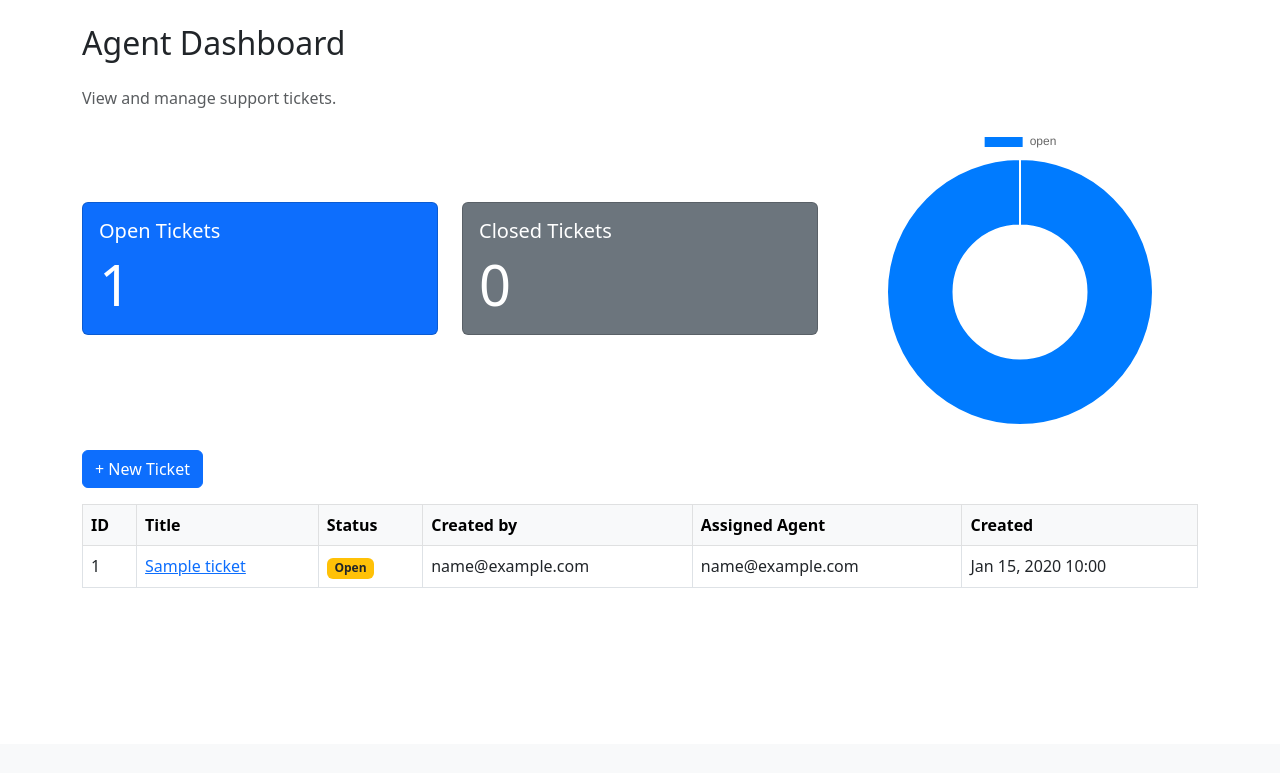
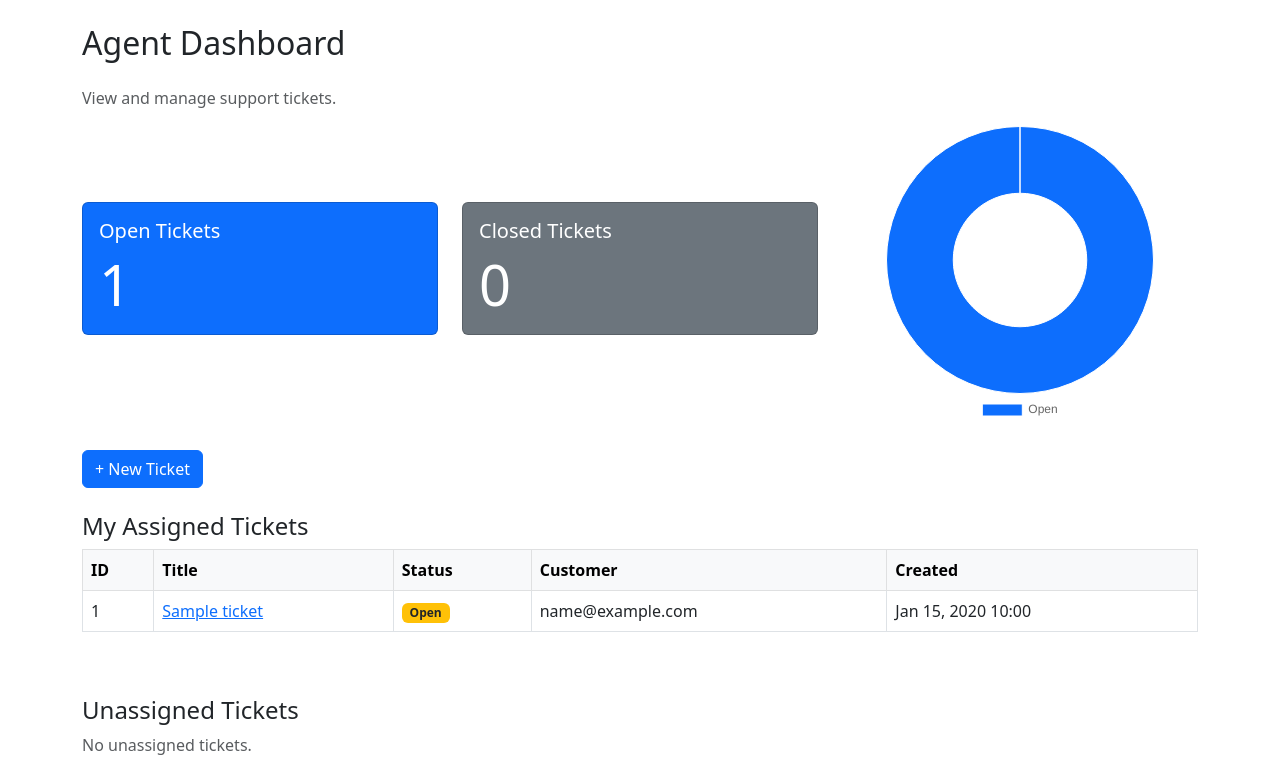
Before and after one commit to thrtn85/ticket-system, a Django app: page /tickets/ in a window 1280 px wide. Shown: the part 56-829 px from the top of the page. Before the commit the page ends 644 px from the top, so only its background shows below. Run offline with Django 5.2, Linux system fonts and the light colour scheme; a user stored in the database is signed in; tables that the repository leaves empty hold one stand-in row (values such as "Sample post").

Commit message:
Feat: Separate agent dashboard into 'Assigned' and 'Unassigned' ticket views
- Updated 'ticket_list.html' to display two sections for agents:
  - 'My Assigned Tickets'
  - 'Unassigned Tickets'
- Preserved the customer ticket view.
- Kept the Chart.js donut chart for agents.
- Ensured mobile-responsive layout using Bootstrap classes.
- Improved visual clarity with badges and table enhancements.

```diff
--- a/tickets/templates/tickets/ticket_list.html
+++ b/tickets/templates/tickets/ticket_list.html
@@ -1,5 +1,4 @@
 {% extends "base.html" %}
-
 {% block title %}Dashboard{% endblock %}
 
 {% block content %}
@@ -10,6 +9,7 @@
     <h2 class="mb-4">My Tickets</h2>
     <p class="text-muted">Submit and track your support requests.</p>
   {% endif %}
+
   <div class="row mb-4 d-flex align-items-center">
     {% if request.user.role == "agent" %}
       <div class="col-md-4">
@@ -28,7 +28,6 @@
           </div>
         </div>
       </div>
-
       <div class="col-md-4">
         <canvas id="statusChart"></canvas>
       </div>
@@ -39,27 +38,26 @@
     <a href="{% url 'tickets:ticket_create' %}" class="btn btn-primary">+ New Ticket</a>
   </div>
 
-  {% if tickets %}
+  {% if request.user.role == "agent" %}
+    <!-- My Assigned Tickets -->
+    <h4 class="mt-4">My Assigned Tickets</h4>
+    {% if assigned_tickets %}
+      <div class="table-responsive">
         <table class="table table-hover table-bordered align-middle">
           <thead class="table-light">
             <tr>
               <th>ID</th>
               <th>Title</th>
               <th>Status</th>
-          <th>Created by</th>
-          <th>Assigned Agent</th>
+              <th>Customer</th>
               <th>Created</th>
             </tr>
           </thead>
           <tbody>
-        {% for ticket in tickets %}
+            {% for ticket in assigned_tickets %}
               <tr>
                 <td>{{ ticket.id }}</td>
-            <td>
-              <a href="{% url 'tickets:ticket_detail' ticket.pk %}">
-                {{ ticket.title }}
-              </a>
-            </td>
+                <td><a href="{% url 'tickets:ticket_detail' ticket.pk %}">{{ ticket.title }}</a></td>
                 <td>
                   {% if ticket.status == "open" %}
                     <span class="badge bg-warning text-dark">Open</span>
@@ -72,6 +70,76 @@
                   {% endif %}
                 </td>
                 <td>{{ ticket.customer.email }}</td>
+                <td>{{ ticket.created_at|date:"M d, Y H:i" }}</td>
+              </tr>
+            {% endfor %}
+          </tbody>
+        </table>
+      </div>
+    {% else %}
+      <p class="text-muted">No tickets assigned to you.</p>
+    {% endif %}
+
+    <!-- Unassigned Tickets -->
+    <h4 class="mt-5">Unassigned Tickets</h4>
+    {% if unassigned_tickets %}
+      <div class="table-responsive mb-4">
+        <table class="table table-hover table-bordered align-middle">
+          <thead class="table-light">
+            <tr>
+              <th>ID</th>
+              <th>Title</th>
+              <th>Status</th>
+              <th>Customer</th>
+              <th>Created</th>
+            </tr>
+          </thead>
+          <tbody>
+            {% for ticket in unassigned_tickets %}
+              <tr>
+                <td>{{ ticket.id }}</td>
+                <td><a href="{% url 'tickets:ticket_detail' ticket.pk %}">{{ ticket.title }}</a></td>
+                <td><span class="badge bg-warning text-dark">Open</span></td>
+                <td>{{ ticket.customer.email }}</td>
+                <td>{{ ticket.created_at|date:"M d, Y H:i" }}</td>
+              </tr>
+            {% endfor %}
+          </tbody>
+        </table>
+      </div>
+    {% else %}
+      <p class="text-muted">No unassigned tickets.</p>
+    {% endif %}
+  {% else %}
+    <!-- Customer ticket list -->
+    {% if tickets %}
+      <div class="table-responsive">
+        <table class="table table-hover table-bordered align-middle">
+          <thead class="table-light">
+            <tr>
+              <th>ID</th>
+              <th>Title</th>
+              <th>Status</th>
+              <th>Agent</th>
+              <th>Created</th>
+            </tr>
+          </thead>
+          <tbody>
+            {% for ticket in tickets %}
+              <tr>
+                <td>{{ ticket.id }}</td>
+                <td><a href="{% url 'tickets:ticket_detail' ticket.pk %}">{{ ticket.title }}</a></td>
+                <td>
+                  {% if ticket.status == "open" %}
+                    <span class="badge bg-warning text-dark">Open</span>
+                  {% elif ticket.status == "in_progress" %}
+                    <span class="badge bg-primary">In Progress</span>
+                  {% elif ticket.status == "resolved" %}
+                    <span class="badge bg-success">Resolved</span>
+                  {% else %}
+                    <span class="badge bg-secondary">{{ ticket.get_status_display }}</span>
+                  {% endif %}
+                </td>
                 <td>
                   {% if ticket.agent %}
                     {{ ticket.agent.email }}
@@ -84,26 +152,41 @@
             {% endfor %}
           </tbody>
         </table>
+      </div>
     {% else %}
-    <div class="alert alert-info">
-      No tickets found.
-    </div>
+      <div class="alert alert-info">You haven't submitted any tickets yet.</div>
+    {% endif %}
   {% endif %}
 
+  {% if request.user.role == "agent" %}
   <script src="https://cdn.jsdelivr.net/npm/chart.js"></script>
   <script>
     const ctx = document.getElementById('statusChart').getContext('2d');
     const data = {
-      labels: [{% for item in tickets_by_status %}'{{ item.status }}',{% endfor %}],
+      labels: [{% for item in tickets_by_status %}'{{ item.status|capfirst }}',{% endfor %}],
       datasets: [{
-        label: 'Tickets by Status',
         data: [{% for item in tickets_by_status %}{{ item.count }},{% endfor %}],
-        backgroundColor: ['#007bff', '#28a745', '#ffc107', '#dc3545']
+        backgroundColor: ['#0d6efd', '#198754', '#ffc107', '#dc3545'],
+        borderWidth: 1
       }]
     };
-    const statusChart = new Chart(ctx, {
+    new Chart(ctx, {
       type: 'doughnut',
       data: data,
+      options: {
+        responsive: true,
+        maintainAspectRatio: false,
+        plugins: {
+          legend: { position: 'bottom' }
+        }
+      }
     });
   </script>
+  <style>
+    #statusChart {
+      max-height: 300px;
+      width: 100%;
+    }
+  </style>
+  {% endif %}
 {% endblock %}
--- a/tickets/views.py
+++ b/tickets/views.py
@@ -17,22 +17,25 @@
     def get_queryset(self):
         user = self.request.user
         if user.role == 'agent':
+            # Keep this for compatibility if needed
             return Ticket.objects.filter(Q(agent=user) | Q(status='open'))
         else:
             return Ticket.objects.filter(customer=user)
 
     def get_context_data(self, **kwargs):
         context = super().get_context_data(**kwargs)
-        tickets = Ticket.objects.all()
+        user = self.request.user
 
-        # Tickets by status
-        context['tickets_by_status'] = tickets.values('status').annotate(count=Count('id'))
+        if user.role == 'agent':
+            context['assigned_tickets'] = Ticket.objects.filter(agent=user)
+            context['unassigned_tickets'] = Ticket.objects.filter(agent__isnull=True, status='open')
+        else:
+            context['customer_tickets'] = Ticket.objects.filter(customer=user)
 
-        # Open tickets count
-        context['open_tickets_count'] = tickets.filter(status='open').count()
-
-        # Closed tickets count
-        context['closed_tickets_count'] = tickets.filter(status='closed').count()
+        # For the chart
+        context['tickets_by_status'] = Ticket.objects.values('status').annotate(count=Count('id'))
+        context['open_tickets_count'] = Ticket.objects.filter(status='open').count()
+        context['closed_tickets_count'] = Ticket.objects.filter(status='closed').count()
 
         return context
 
```
Lines whose indentation alone changed are shown as unchanged.
